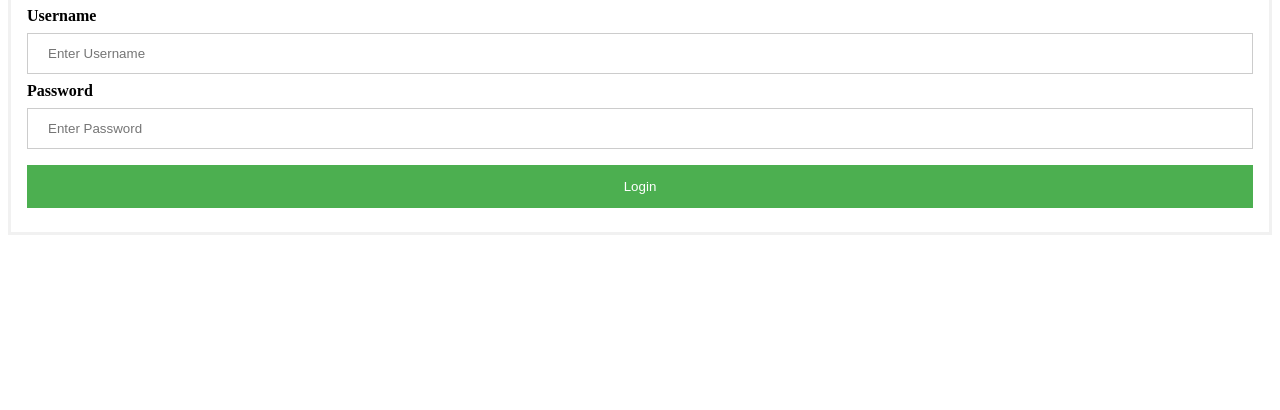
After one commit to MiOnim/SystemSynq, a PHP site: page /login2.html in a window 1280 px wide. The commit adds this page. Shown: the part 390-800 px from the top of the page. Run offline with PHP 8.4, Linux system fonts and the light colour scheme.

Commit message:
Reworked login page

```diff
--- a/AdminServer/html/dbaccess.php
+++ b/AdminServer/html/dbaccess.php
@@ -1,12 +1,12 @@
 <?php
  	function query($query)
 	{
-		$database = mysql_connect("localhost","root","goodyear");
+		$database = mysql_connect("localhost","root","systemsynq");
 		if (!$database)
 		{
 			die("Unable to connect to database! </body></html>");
 		}
-		if (!mysql_select_db("project",$database))
+		if (!mysql_select_db("systemsynq",$database))
 		{
 			die("Unable to open database! </body></html>");
 		}
--- /dev/null
+++ b/AdminServer/html/login2.html
@@ -0,0 +1,79 @@
+<!DOCTYPE html>
+<html>
+<style>
+form {
+    border: 3px solid #f1f1f1;
+}
+
+input[type=text], input[type=password] {
+    width: 100%;
+    padding: 12px 20px;
+    margin: 8px 0;
+    display: inline-block;
+    border: 1px solid #ccc;
+    box-sizing: border-box;
+}
+
+button {
+    background-color: #4CAF50;
+    color: white;
+    padding: 14px 20px;
+    margin: 8px 0;
+    border: none;
+    cursor: pointer;
+    width: 100%;
+}
+
+button:hover {
+    opacity: 0.8;
+}
+
+.imgcontainer {
+    text-align: center;
+    margin: 24px 0 12px 0;
+}
+
+img.avatar {
+    width: 40%;
+    border-radius: 50%;
+}
+
+.container {
+    padding: 16px;
+}
+
+span.pwd {
+    float: right;
+    padding-top: 16px;
+}
+
+/* Change styles for span and cancel button on extra small screens */
+@media screen and (max-width: 300px) {
+    span.pwd {
+       display: block;
+       float: none;
+    }
+}
+</style>
+
+<body>
+
+  <form action="/SystemSynq/AdminServer/html/checkPassword.php" method="post">
+  <div class="imgcontainer">
+    <img src="https://i.imgur.com/Ribeov8.png" height=35% width=35%>
+  </div>
+
+  <div class="container">
+    <label><b>Username</b></label>
+    <input type="text" placeholder="Enter Username" name="uname" required>
+
+    <label><b>Password</b></label>
+    <input type="password" placeholder="Enter Password" name="pwd" required>
+
+    <button type="submit">Login</button>
+  </div>
+
+</form>
+
+</body>
+</html>
--- a/AdminServer/html/menu.php
+++ b/AdminServer/html/menu.php
@@ -5,7 +5,7 @@
   {
     header("location:./login.php");
   }
-  print $sessionid;
+ // print $sessionid;
 ?>
 
 <!DOCTYPE html>
--- a/AdminServer/html/test.php
+++ b/AdminServer/html/test.php
@@ -1,3 +1,3 @@
 <?php
-   echo phpinfo();
+  echo  phpinfo();
 ?>
```
Also changed, not shown: AdminServer/html/checkPassword.php (added, +27 -0 lines), AdminServer/html/login.php (+7 -6 lines), AdminServer/html/200.html (renamed from AdminServer/html/200.php).
